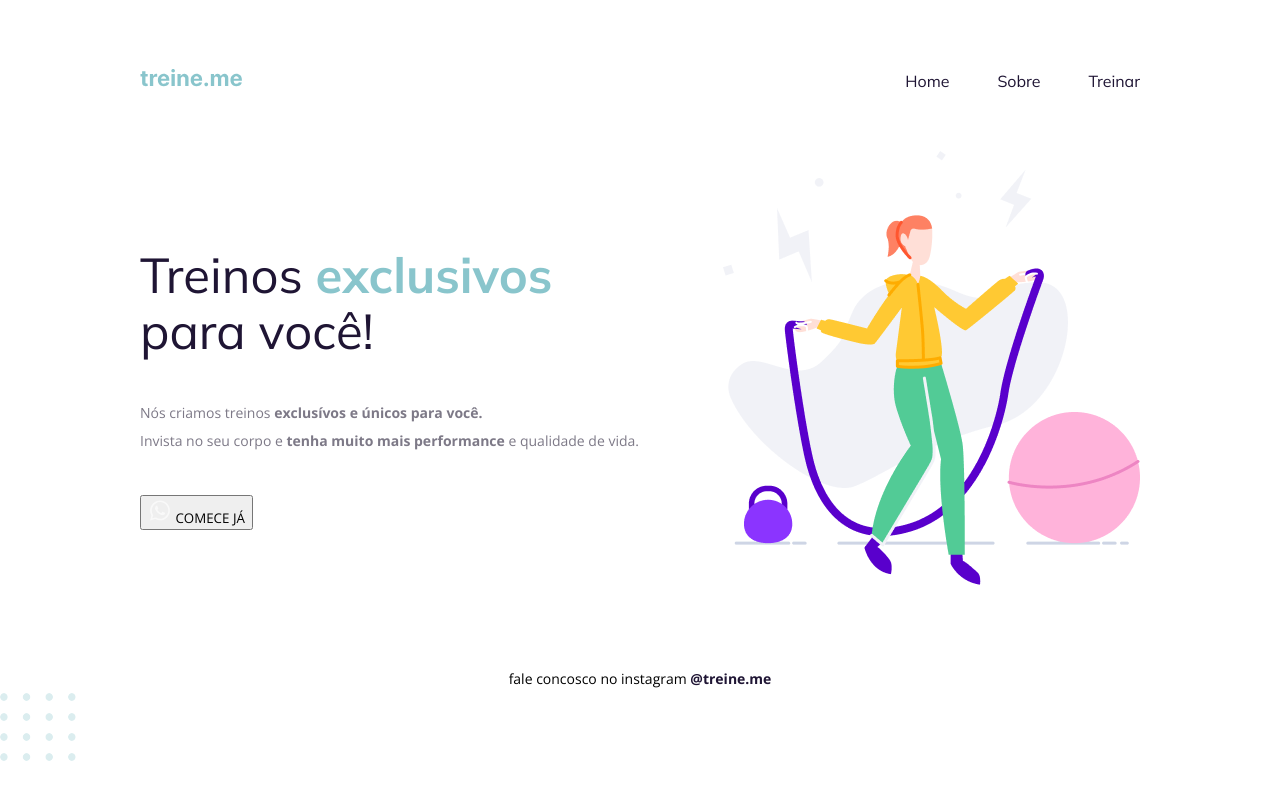
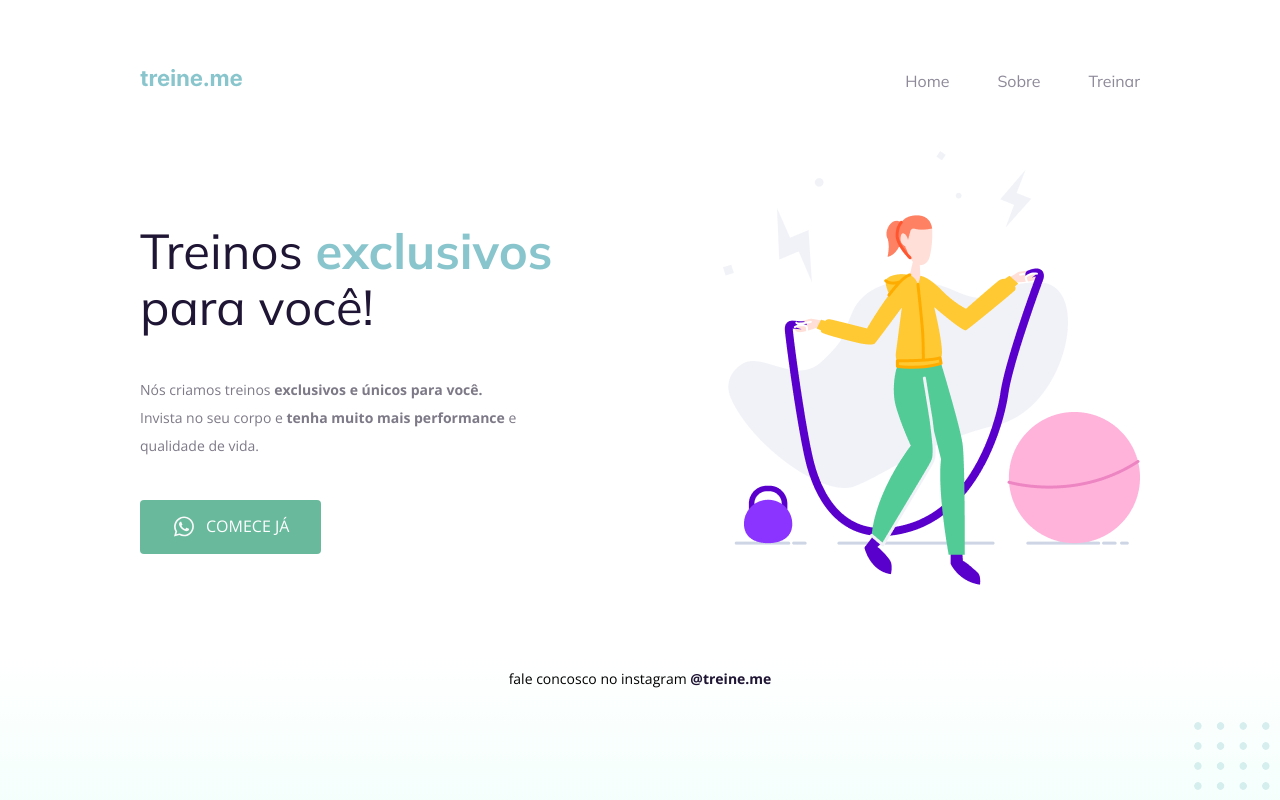
Before and after one commit to JoaoVDM/Rocketseat, a plain HTML site: page Explorer/Projeto-02/index.html in a window 1280 px wide. Drawn offline with nearby package versions, Linux system fonts and the light colour scheme.

Commit message:
Add files via upload

```diff
--- a/Explorer/Projeto-02/index.html
+++ b/Explorer/Projeto-02/index.html
@@ -34,14 +34,18 @@
             para você!</h1>
 
           <p>
-            Nós criamos treinos <strong>exclusívos e únicos para você.</strong><br/>
+            Nós criamos treinos <strong>exclusivos e únicos para você.</strong><br/>
             Invista no seu corpo e <strong>tenha muito mais performance</strong> e qualidade de vida.
           </p>
 
-          <button>
-            <img src="images/whats.svg" alt="ícone do whatsapp">
-            Comece já
-          </button>
+          <a
+            class="button"
+            href="https://wa.me/5588988888888"
+            target="_blank">
+              <img src="images/whats.svg" alt="ícone do whatsapp">
+              Comece já
+          </a>
+
         </section>
 
         <img src="images/img.png" alt="Desenho de uma mulher pulando corda numa academia">
@@ -53,7 +57,7 @@
       </footer>
     </div>
 
-    <img src="images/balls.svg" alt="Bolinhas decorativas verdes no canto inferior direito da página.">
+    <img id="balls" src="images/balls.svg" alt="Bolinhas decorativas verdes no canto inferior direito da página.">
 
   </body>
 </html>
--- a/Explorer/Projeto-02/style.css
+++ b/Explorer/Projeto-02/style.css
@@ -2,11 +2,16 @@ body {
   margin: 0;
 
   font-family: 'Open Sans', sans-serif;
+
+  background: linear-gradient(180deg, rgba(227, 255, 248, 0) 82.08%, rgba(227, 255, 248, 0.38) 100%);
+
+  min-height: 100vh;
 }
 
 .page {
   width: 1000px;
-  margin: 65px auto 0;
+  margin: 0 auto;
+  padding-top: 65px;
 }
 
 nav {
@@ -29,9 +34,13 @@ a {
   color: #1F1534;
   text-decoration: none;
 }
+ul li a {
+  opacity: 0.5;
+}
 
 ul li a:hover {
   font-weight: bold;
+  opacity: 1;
 }
 
 h1, ul {
@@ -64,12 +73,32 @@ section p {
   line-height: 28px;
   color: #7D7987;
 
+  width: 440px;
+
   margin: 40px 0;
 }
 
-button {
+.button {
+  color: white;
   text-transform: uppercase;
   font-family: 'Open Sans', sans-serif;
+
+  background: #69B99D;
+  border: 0;
+  padding: 14px 32px 15px;
+
+  display: inline-flex;
+  align-items: center;
+  justify-content: center;
+  gap: 10px;
+
+  border-radius: 4px;
+
+  cursor: pointer;
+}
+
+.button:hover {
+  background: #4ea788;
 }
 
 footer {
@@ -84,3 +113,9 @@ footer {
 footer a {
   font-weight: bold;
 }
+
+#balls {
+  position: fixed;
+  bottom: 0;
+  right: 0;
+}
```
